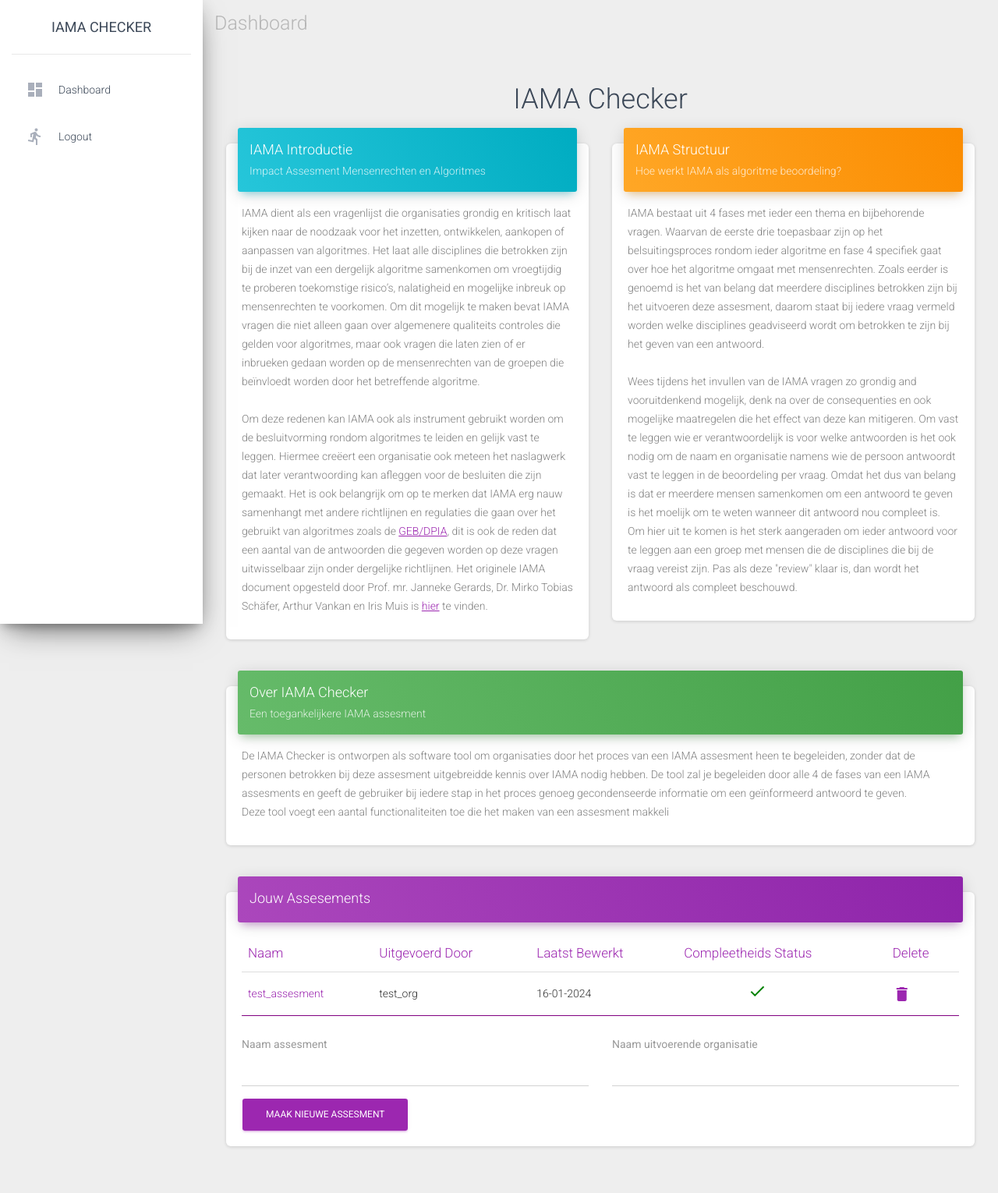
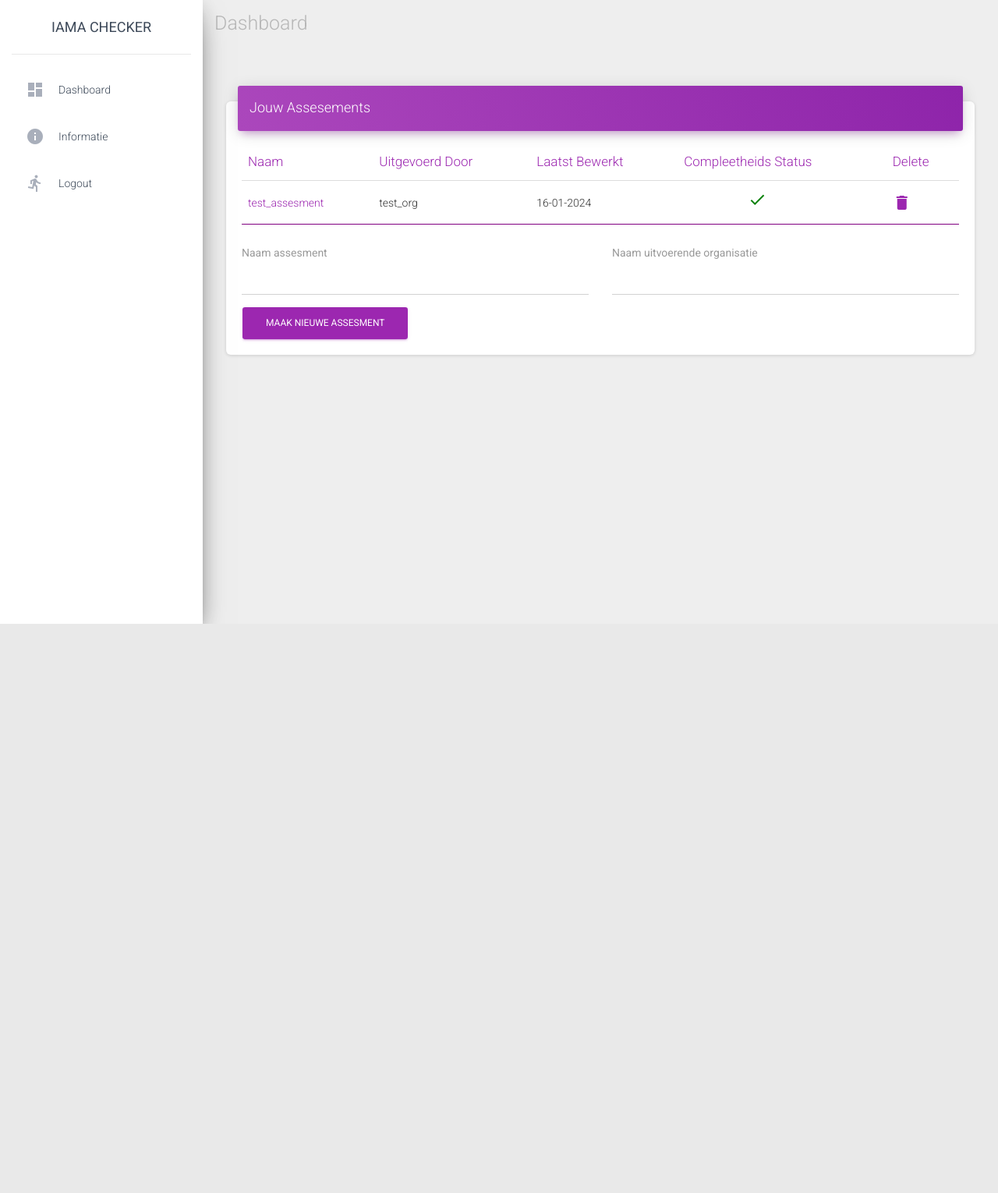
Before and after one commit to KoenBron/IAMA-checker, a Django app: page / in a window 1280 px wide. Shown: the whole page at 78% size. After the commit the page ends 800 px from the top, so only its background shows below. Run offline with Django 3.2, Linux system fonts and the light colour scheme; a user stored in the database is signed in; data comes from the database, SQL or seed files in the repository; some libraries are stand-ins or nearby versions.

Commit message:
Added seperate info page, now homepage is the dashboard

```diff
--- a/iama_checker/base/templates/base/home.html
+++ b/iama_checker/base/templates/base/home.html
@@ -6,71 +6,6 @@ Dashboard
 
 {% block content %}
 {% if user.is_authenticated %}
-    <div class="row">
-        <h2 class="iama">IAMA Checker</h2>
-    </div>
-    <div class="row">
-        <div class="col">
-            <div class="card">
-                <div class="card-header card-header-info">
-                    <h4 class="card-title">IAMA Introductie</h4>
-                    <p class="card-category">Impact Assesment Mensenrechten en Algoritmes</p>
-                </div>
-                <div class="card-body">
-                    <p style="color: grey">
-                        IAMA dient als een vragenlijst die organisaties grondig en kritisch laat kijken naar de noodzaak voor het inzetten, ontwikkelen, aankopen of aanpassen van algoritmes.
-                         Het laat alle disciplines die betrokken zijn bij de inzet van een dergelijk algoritme samenkomen om vroegtijdig te proberen  toekomstige risico’s, nalatigheid en mogelijke inbreuk op mensenrechten te voorkomen.
-                         Om dit mogelijk te maken bevat IAMA vragen die niet alleen gaan over algemenere qualiteits controles die gelden voor algoritmes, maar ook vragen die laten zien of er inbrueken gedaan worden op de mensenrechten van de groepen die beïnvloedt worden door het betreffende algoritme.
-                         <br>
-                         <br>
-                         Om deze redenen kan IAMA ook als instrument gebruikt worden om de besluitvorming rondom algoritmes te leiden en gelijk vast te leggen. Hiermee creëert een organisatie ook meteen het naslagwerk dat later verantwoording kan afleggen voor de besluiten die zijn gemaakt.
-                         Het is ook belangrijk om op te merken dat IAMA erg nauw samenhangt met andere richtlijnen en regulaties die gaan over het gebruikt van algoritmes zoals de <a target="_blank" rel="noopener noreferrer" href="https://www.autoriteitpersoonsgegevens.nl/themas/basis-avg/praktisch-avg/data-protection-impact-assessment-dpia"><u>GEB/DPIA</u></a>, dit is ook de reden dat een aantal van de antwoorden die gegeven worden op deze vragen uitwisselbaar zijn onder dergelijke richtlijnen.
-                         Het originele IAMA document opgesteld door Prof. mr. Janneke Gerards, Dr. Mirko Tobias Schäfer, Arthur Vankan en Iris Muis is <a target="_blank" rel="noopener noreferrer" href="https://www.rijksoverheid.nl/documenten/rapporten/2021/02/25/impact-assessment-mensenrechten-en-algoritmes"><u>hier</u></a> te vinden.
-                    </p>
-                </div>
-            </div>
-        </div>
-        <div class="col">
-            <div class="card">
-                <div class="card-header card-header-warning">
-                    <h4 class="card-title">IAMA Structuur</h4>
-                    <p class="card-category">Hoe werkt IAMA als algoritme beoordeling?</p>
-                </div>
-                <div class="card-body">
-                    <p style="color: grey">
-                        IAMA bestaat uit 4 fases met ieder een thema en bijbehorende vragen.
-                         Waarvan de eerste drie toepasbaar zijn op het belsuitingsproces rondom ieder algoritme en fase 4 specifiek gaat over hoe het algoritme omgaat met mensenrechten.
-                         Zoals eerder is genoemd is het van belang dat meerdere disciplines betrokken zijn bij het uitvoeren deze assesment, daarom staat bij iedere vraag vermeld worden welke disciplines geadviseerd wordt om betrokken te zijn bij het geven van een antwoord.
-                         <br>
-                         <br>
-                         Wees tijdens het invullen van de IAMA vragen zo grondig and vooruitdenkend mogelijk, denk na over de consequenties en ook mogelijke maatregelen die het effect van deze kan mitigeren.
-                         Om vast te leggen wie er verantwoordelijk is voor welke antwoorden is het ook nodig om de naam en organisatie namens wie de persoon antwoordt vast te leggen in de beoordeling per vraag.
-                         Omdat het dus van belang is dat er meerdere mensen samenkomen om een antwoord te geven is het moelijk om te weten wanneer dit antwoord nou compleet is. Om hier uit te komen is het sterk aangeraden om ieder antwoord voor te leggen aan een groep met mensen die de disciplines die bij de vraag vereist zijn. Pas als deze "review" klaar is, dan wordt het antwoord als compleet beschouwd.
-
-                    </p>
-                </div>
-            </div>
-        </div>
-    </div>
-    <div class="row">
-        <div class="col-md-12">
-            <div class="card">
-                <div class="card-header card-header-success">
-                    <h4 class="card-title">Over IAMA Checker</h4>
-                    <p class="card-category">Een toegankelijkere IAMA assesment</p>
-                </div>
-                <div class="card-body">
-                    <p style="color: grey;">
-                        De IAMA Checker is ontworpen als software tool om organisaties door het proces van een IAMA assesment heen te begeleiden, zonder dat de personen betrokken bij deze assesment uitgebreidde kennis over IAMA nodig hebben.
-                        De tool zal je begeleiden door alle 4 de fases van een IAMA assesments en geeft de gebruiker bij iedere stap in het proces genoeg gecondenseerde informatie om een geïnformeerd antwoord te geven.
-                        <br>
-                        Deze tool voegt een aantal functionaliteiten toe die het maken van een assesment makkeli
-                        <br>
-                    </p>
-                </div>
-            </div>
-        </div>
-    </div>
     <div class="row">
         <div class="col-md-12">
             <div class="card">
--- a/iama_checker/base/templates/base/sidebar.html
+++ b/iama_checker/base/templates/base/sidebar.html
@@ -14,6 +14,13 @@
         </li>
 
         <li class="nav-item ">
+          <a class="nav-link" href="{% url 'base:info' %}" >
+            <i class="material-icons">info</i>
+            <p>Informatie</p>
+          </a>
+        </li>
+
+        <li class="nav-item ">
           <a class="nav-link" href="{% url 'logout' %}" >
             <i class="material-icons">directions_run</i>
             <p>Logout</p>
--- a/iama_checker/base/urls.py
+++ b/iama_checker/base/urls.py
@@ -15,4 +15,5 @@ urlpatterns = [
     path("add_collab/<int:answer_id>/<int:collab_id>/", views.add_collab, name="add_collab"),
     path("delete_collab/<int:answer_id>/<int:collab_id>/", views.delete_collab, name="delete_collab"),
     path("", views.home, name="home"),
+    path("info", views.info, name="info"),
 ]
--- a/iama_checker/base/views.py
+++ b/iama_checker/base/views.py
@@ -385,3 +385,7 @@ def delete_collab(request, answer_id, collab_id):
     # User not authorised
     else:
         return render(request, "errors/error.html", {"message": "Gebruiker is niet geauthoriseerd om deze bewerking te doen!"})
+
+@login_required
+def info(request):
+    return render(request, "base/info.html")
```
Also changed, not shown: iama_checker/base/templates/base/info.html (added, +82 -0 lines).
